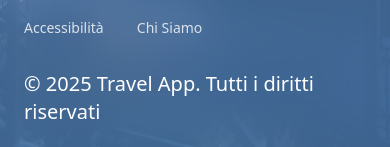
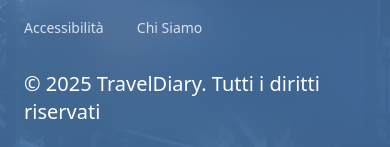
Before and after one commit to albertostizzoli/fastapi-react-travelapp, a React (Vite) app in the folder frontend/: page /travels in a window 390 px wide. Both pictures are taken after a click on the button "Apri il menu". Shown: the part 694-841 px from the top of the page. Built offline with nearby package versions, Linux system fonts and the light colour scheme.

Commit message:
create footer

```diff
--- a/frontend/src/App.jsx
+++ b/frontend/src/App.jsx
@@ -1,6 +1,7 @@
 import { BrowserRouter, Routes, Route, useLocation } from "react-router-dom";
 import Header from "./components/Header"; // componente Header
 import Sidebar from "./components/Sidebar"; // componente Sidebar
+import Footer from "./components/Footer"; // componente Footer
 import HomePage from "./pages/HomePage"; // pagina Home
 import LoginRegisterPage from "./pages/LoginRegisterPage"; // pagina di Login e Registrazione
 import ProfilePage from "./pages/ProfilePage"; // pagina Profilo Utente
@@ -44,7 +45,10 @@
       {location.pathname !== "/loginregister" && <Header />}
 
       {/* Contenuto pagina */}
-      <div>{children}</div>
+      <div className="flex-1">{children}</div>
+      {/* Footer scompare a 576px e non appare in HomePage e LoginRegisterPage */}
+      {location.pathname !== "/loginregister" && location.pathname !== "/" && <Footer className="hidden sm:flex" />}
+
     </div>
   );
 }
--- a/frontend/src/components/DeleteModals/ModalDeleteTravel.jsx
+++ b/frontend/src/components/DeleteModals/ModalDeleteTravel.jsx
@@ -1,7 +1,7 @@
 import { motion, AnimatePresence } from "framer-motion";
 
 // Questo è il modale per cancellare i viaggi
-function ModalDeleteConfirm({ isOpen, onConfirm, onCancel }) {
+function ModalDeleteTravel({ isOpen, onConfirm, onCancel }) {
     return (
         <AnimatePresence>
             {isOpen && (
@@ -41,4 +41,4 @@
     );
 }
 
-export default ModalDeleteConfirm;
+export default ModalDeleteTravel;
--- /dev/null
+++ b/frontend/src/components/Footer.jsx
@@ -0,0 +1,22 @@
+function Footer({ className = ""}) {
+
+    return (
+        <div className={`flex flex-wrap justify-around gap-4 mt-4 pt-2 bg-white/20 backdrop-blur-xl p-4 ${className}`}>
+
+            <a href="#" className="text-white text-sm opacity-80 hover:underline">Privacy Policy</a>
+            <a href="#" className="text-white text-sm opacity-80 hover:underline">Supporto</a>
+            <a href="#" className="text-white text-sm opacity-80 hover:underline">Contatti</a>
+            <a href="#" className="text-white text-sm opacity-80 hover:underline">Assistenza</a>
+            <a href="#" className="text-white text-sm opacity-80 hover:underline">Condizioni d'uso</a>
+            <a href="#" className="text-white text-sm opacity-80 hover:underline">Copyright</a>
+            <a href="#" className="text-white text-sm opacity-80 hover:underline">Accessibilità</a>
+            <a href="#" className="text-white text-sm opacity-80 hover:underline">Chi Siamo</a>
+
+            <span className="w-full text-white text-center text-xl mt-4 block">
+                &copy; 2025 TravelDiary. Tutti i diritti riservati
+            </span>
+        </div>
+    );
+}
+
+export default Footer;
--- a/frontend/src/components/Sidebar.jsx
+++ b/frontend/src/components/Sidebar.jsx
@@ -218,7 +218,7 @@
 
                 {/* Copyright */}
                 <span className="text-white text-xl mt-4">
-                  &copy; 2025 Travel App. Tutti i diritti riservati
+                  &copy; 2025 TravelDiary. Tutti i diritti riservati
                 </span>
               </div>
             </motion.div>
```
